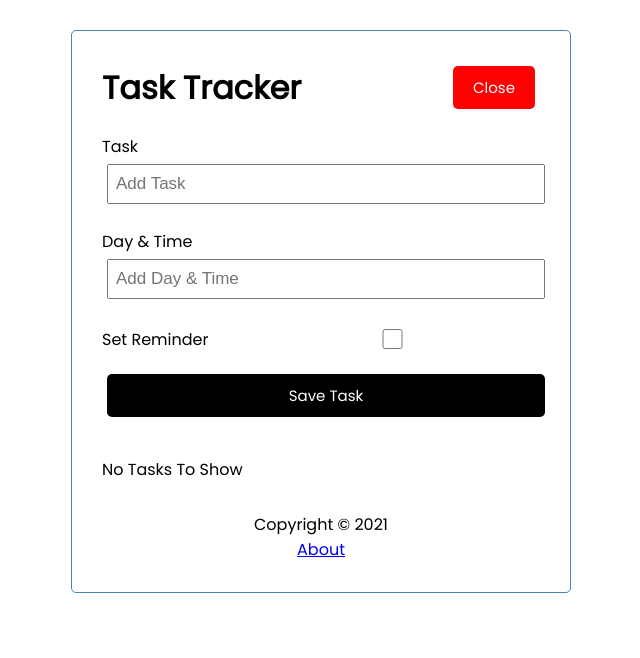
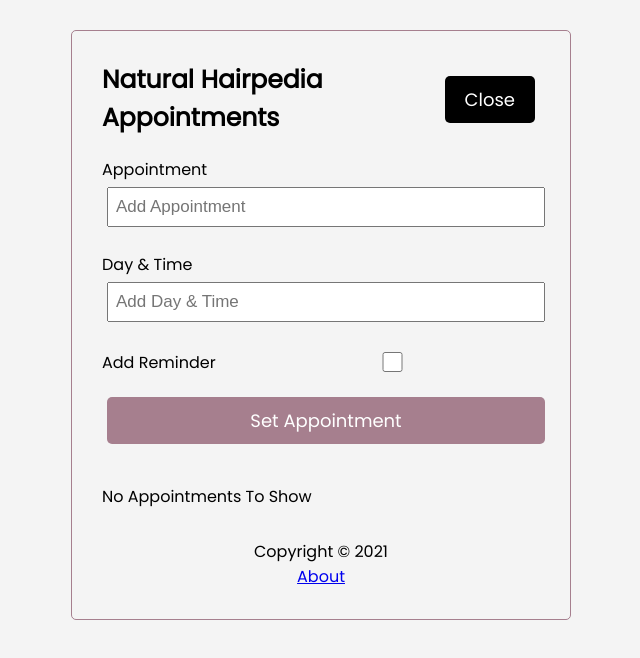
Before and after one commit to rosedarline/appoitments-app, a React (Create React App) app: page / in a window 1280 px wide. Both pictures are taken after a click on the button "Add". Shown: the top 658 px of the page, without its empty margins (319-959 px from the left). Built offline with nearby package versions, Linux system fonts and the light colour scheme; no server answers.

Commit message:
Update Components, index.html, App.js, and index.css

```diff
--- a/db.json
+++ b/db.json
@@ -2,19 +2,19 @@
   "tasks": [
     {
       "id": 1,
-      "text": "Doctors Appointment",
-      "day": "March 11th at 2pm",
+      "text": "Getting The Big Chop",
+      "day": "March 30th at 11am",
       "reminder": true
     },
     {
-      "text": "Clean House",
-      "day": "Tomorrow",
+      "text": "Hair Treatments",
+      "day": "Tomorrow at 2pm",
       "reminder": true,
       "id": 2
     },
     {
-      "text": "Board Meeting",
-      "day": "March 13th  1pm",
+      "text": "Getting Box Braids",
+      "day": "March 13th at 9am",
       "reminder": true,
       "id": 3
     }
--- a/public/index.html
+++ b/public/index.html
@@ -16,7 +16,7 @@
     -->
     <link rel="manifest" href="%PUBLIC_URL%/manifest.json" />
 
-    <title>Task Tracker</title>
+    <title>Natural Hairpedia Appointments</title>
   </head>
   <body>
     <noscript>You need to enable JavaScript to run this app.</noscript>
--- a/src/App.js
+++ b/src/App.js
@@ -125,7 +125,7 @@ const App = () => {
                   onToggle={toggleReminder}
                 />
               ) : (
-                "No Tasks To Show"
+                "No Appointments To Show"
               )}
             </>
           )}
--- a/src/components/About.js
+++ b/src/components/About.js
@@ -3,7 +3,8 @@ import { Link } from "react-router-dom";
 const About = () => {
   return (
     <>
-      <h4>Version 1.0.0</h4>
+      <p>Hello! I am Rose Adam. I created Natural Hairpedia to help those who are struggling to embrace their natural hair and want help finding the best products, treatments, and routines for their hair types. My goal is inspire you on your natural hair journey and to create a space for us to learn from each other. Please check out our blogs at <a href="https://naturalhairpedia.com/" target="_blank">Natural Hairpedia</a></p>
+
       <Link to="/">Go Back</Link>
     </>
   );
--- a/src/components/AddTask.js
+++ b/src/components/AddTask.js
@@ -23,10 +23,10 @@ const AddTask = ({ onAdd }) => {
   return (
     <form className="add-form" onSubmit={onSubmit}>
       <div className="form-control">
-        <label>Task</label>
+        <label>Appointment</label>
         <input
           type="text"
-          placeholder="Add Task"
+          placeholder="Add Appointment"
           value={text}
           onChange={(e) => setText(e.target.value)}
         />
@@ -41,7 +41,7 @@ const AddTask = ({ onAdd }) => {
         />
       </div>
       <div className="form-control form-control-check">
-        <label>Set Reminder</label>
+        <label>Add Reminder</label>
         <input
           type="checkbox"
           checked={reminder}
@@ -50,7 +50,7 @@ const AddTask = ({ onAdd }) => {
         />
       </div>
 
-      <input type="submit" value="Save Task" className="btn btn-block" />
+      <input type="submit" value="Set Appointment" className="btn btn-block" />
     </form>
   );
 };
--- a/src/components/Header.js
+++ b/src/components/Header.js
@@ -7,10 +7,10 @@ const Header = ({ title, onAdd, showAdd }) => {
 
   return (
     <header className="header">
-      <h1>{title}</h1>
+      <h1 style={{fontSize: "25px"}}>{title}</h1>
       {location.pathname === "/" && (
         <Button
-          color={showAdd ? "red" : "green"}
+          color={showAdd ? "#000" : "#A67F8E"}
           text={showAdd ? "Close" : "Add"}
           onClick={onAdd}
         />
@@ -20,7 +20,7 @@ const Header = ({ title, onAdd, showAdd }) => {
 };
 
 Header.defaultProps = {
-  title: "Task Tracker",
+  title: "Natural Hairpedia Appointments",
 };
 
 Header.propTypes = {
--- a/src/index.css
+++ b/src/index.css
@@ -8,6 +8,8 @@
 
 body {
   font-family: "Poppins", sans-serif;
+  background: #f4f4f4;
+
 }
 
 .container {
@@ -15,7 +17,7 @@ body {
   margin: 30px auto;
   overflow: auto;
   min-height: 300px;
-  border: 1px solid steelblue;
+  border: 1px solid #A67F8E;
   padding: 30px;
   border-radius: 5px;
 }
@@ -29,7 +31,7 @@ body {
 
 .btn {
   display: inline-block;
-  background: #000;
+  background: #A67F8E;
   color: #fff;
   border: none;
   padding: 10px 20px;
@@ -37,8 +39,12 @@ body {
   border-radius: 5px;
   cursor: pointer;
   text-decoration: none;
-  font-size: 15px;
+  font-size: 18px;
   font-family: inherit;
+}
+
+.btn:hover {
+  background: #000;
 }
 
 .btn:focus {
@@ -55,14 +61,15 @@ body {
 }
 
 .task {
-  background: #f4f4f4;
+  background: #fffefe;
   margin: 5px;
   padding: 10px 20px;
+  font-size: 15px;
   cursor: pointer;
 }
 
 .task.reminder {
-  border-left: 5px solid green;
+  border-left: 5px solid #A67F8E;
 }
 
 .task h3 {
```
